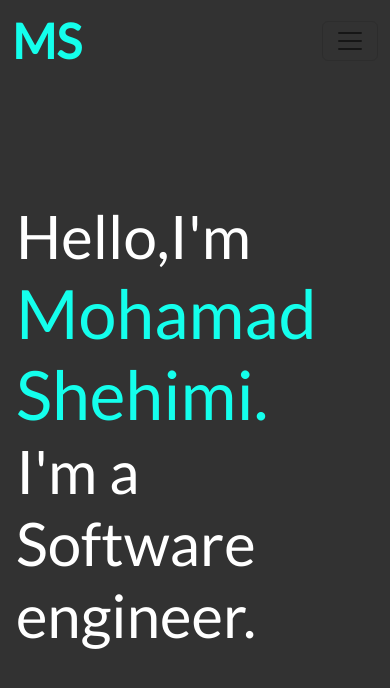
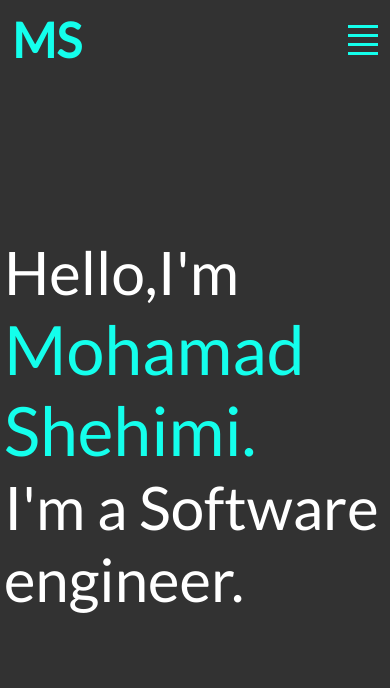
Before and after one commit to SHEHIMI/portfolio_website, a plain HTML site: page index.html in a window 390 px wide. Drawn offline with nearby package versions, Linux system fonts and the light colour scheme.

Commit message:
added navbar for mobile and additional functions

```diff
--- a/JS/home.js
+++ b/JS/home.js
@@ -0,0 +1,7 @@
+hamburger = document.querySelector(".hamburger");
+hamburger.onclick = function () {
+  navBar = document.querySelector(".nav-bar");
+  navBar.classList.toggle("active");
+  Txt = document.querySelector(".text");
+  Txt.classList.toggle("activ");
+};
--- a/Styles/styles.css
+++ b/Styles/styles.css
@@ -48,56 +48,126 @@ h2 {
     justify-content: center;
 }
 
-.navbar {
-    padding-top: 0;
-    padding-bottom: 0;
+* {
+    margin: 0;
+    padding: 0;
+    list-style: none;
+    text-decoration: none;
+    font-family: 'Lato', sans-serif;
+    box-sizing: border-box;
 }
 
-.navbar-nav a {
-    font-size: 1em;
-    font-family: 'Lato', sans-serif;
-    color: grey;
-    font-weight: bold;
-    width: 50%;
-    top: 0;
-    z-index: 2;
-    padding: 0;
+header {
+    width: 100%;
+    height: 80px;
+    background: #323232;
+    display: flex;
+    align-items: center;
+    justify-content: space-between;
+    padding: 0 100px;
 }
 
-.navbar-nav>li {
-    padding-left: 0.25em;
-    padding-right: 0.25em;
+.logo {
+    font-size: 3em;
+    font-weight: bold;
+    color: #14FFEC;
+    font-family: 'Lato', sans-serif;
 }
 
-.nav-link:hover::after {
-    opacity: 1;
+.hamburger {
+    display: none;
 }
 
-.nav-link::after {
-    content: '';
-    transition: all 0.2s;
-    opacity: 0;
-    height: 2px;
-    width: 200%;
-    background-color: #14FFEC;
-    position: absolute;
-    bottom: 0;
-    left: 0;
+.nav-bar ul {
+    display: flex;
 }
 
-.nav-link {
-    position: relative;
+.nav-bar ul li a {
+    display: block;
+    color: grey;
+    font-size: 15px;
+    padding: 10px 25px;
+    border-radius: 50px;
+    transition: 0.2s;
+    margin: 0 5px;
+    text-decoration: none;
 }
 
-@media (max-width: 575px) {
-    #landing_page {
-        height: calc(100vh - 56px);
+.nav-bar ul li a:hover {
+    color: grey;
+    background-color: #14FFEC;
+}
+
+.nav-bar ul li a.active {
+    color: grey;
+    background-color: #fefefe;
+}
+
+@media only screen and (max-width:1320px) {
+    header {
+        padding: 0 20px;
     }
 }
 
-.navbar-brand {
-    font-family: 'Lato', sans-serif;
-    font-weight: bold;
-    font-size: 3em;
-    color: #14FFEC;
+@media only screen and (max-width:1100px) {
+    header {
+        padding: 0 30px;
+    }
 }
+
+@media only screen and (max-width:900px) {
+    .hamburger {
+        display: block;
+        cursor: pointer;
+    }
+
+    .hamburger .line {
+        width: 30px;
+        height: 3px;
+        background: #14FFEC;
+        margin: 6px 0;
+    }
+
+    .nav-bar {
+        height: 0;
+        position: absolute;
+        top: 80px;
+        left: 0;
+        right: 0;
+        width: 100vw;
+        background: #0D7377;
+        transition: 0.5s;
+        overflow: hidden;
+    }
+
+    .nav-bar.active {
+        height: 450px;
+    }
+
+    .nav-bar ul {
+        display: block;
+        margin-top: 80px auto 0 auto;
+        padding-left: 0;
+        text-align: center;
+        transition: 0.5s;
+    }
+
+    .nav-bar.active ul {
+        opacity: 1;
+    }
+
+    .nav-bar ul li a {
+        margin-bottom: 12px;
+        text-decoration: none;
+        color: #212121;
+        font-size: larger;
+    }
+
+    .nav-bar ul li a:hover {
+        background-color: #212121;
+    }
+
+    .text.activ {
+        display: none;
+    }
+}
--- a/index.html
+++ b/index.html
@@ -24,43 +24,33 @@
       href="https://fonts.googleapis.com/css2?family=Lato&display=swap"
       rel="stylesheet"
     />
+    <link
+      rel="stylesheet"
+      href="https://cdnjs.cloudflare.com/ajax/libs/font-awesome/5.15.1/css/all.min.css"
+      integrity="sha512-+4zCK9k+qNFUR5X+cKL9EIR+ZOhtIloNl9GIKS57V1MyNsYpYcUrUeQc9vNfzsWfV28IaLL3i96P9sdNyeRssA=="
+      crossorigin="anonymous"
+    />
   </head>
-  <body class="container-fluid">
-    <div id="page 1">
-      <div id="nav">
-        <nav class="navbar navbar-expand-lg navbar-light">
-          <a class="navbar-brand" href="#top">
-            <div>MS</div>
-          </a>
-          <button
-            class="navbar-toggler"
-            type="button"
-            data-bs-toggle="collapse"
-            data-bs-target="#navbarSupportedContent"
-            aria-controls="navbarSupportedContent"
-            aria-expanded="false"
-            aria-label="Toggle navigation"
-          >
-            <span class="navbar-toggler-icon"></span>
-          </button>
-          <div class="collapse navbar-collapse" id="navbarSupportedContent">
-            <ul class="navbar-nav mb-2 ms-auto mb-lg-0">
-              <li class="nav-item">
-                <a class="nav-link" href="https://github.com/SHEHIMI">GITHUB</a>
+  <body>
+    <header class="container-fluid">
+      <div class="logo">MS</div>
+      <div class="hamburger">
+        <div class="line"></div>
+        <div class="line"></div>
+        <div class="line"></div>
+        <div class="line"></div>
+      </div>
+      <nav class="nav-bar">
+        <ul>
+          <li>
+            <a href="https://github.com/SHEHIMI">GITHUB</a>
           </li>
-              <li class="nav-item">
-                <a
-                  class="nav-link"
-                  href="https://www.linkedin.com/in/mohamad-s-627b2220a/"
+          <li>
+            <a href="https://www.linkedin.com/in/mohamad-s-627b2220a/"
               >LINKEDIN</a
             >
           </li>
-              <li class="nav-item">
-                <a class="nav-link" href="mailto: mshehim95i@gmail.com"
-                  >CONTACT</a
-                >
-              </li>
-              <li class="nav-item">
+          <li>
             <a
               class="nav-link"
               href="assets/MohamadShehimi-CareerVice.pdf"
@@ -69,20 +59,23 @@
               >RESUME</a
             >
           </li>
-              <li class="nav-item">
-                <a class="nav-link" href="#about">ABOUT</a>
+          <li>
+            <a href="mailto: mshehim95i@gmail.com">CONTACT</a>
+          </li>
+          <li>
+            <a href="about.html">ABOUT</a>
           </li>
         </ul>
+      </nav>
+    </header>
+
+    <section>
+      <div class="text">
+        <h2 class="activ">Hello,I'm</h2>
+        <h1 class="activ">Mohamad Shehimi.</h1>
+        <h2 class="activ">I'm a Software engineer.</h2>
       </div>
-        </nav>
-      </div>
-      <div id="landing_page">
-        <div class="text">
-          <h2>Hello,I'm</h2>
-          <h1>Mohamad Shehimi.</h1>
-          <h2>I'm a Software engineer.</h2>
-        </div>
-      </div>
-    </div>
+    </section>
+    <script src="JS/home.js"></script>
   </body>
 </html>
```
Also changed, not shown: about.html (added, +12 -0 lines). Lines whose indentation alone changed are shown as unchanged.
